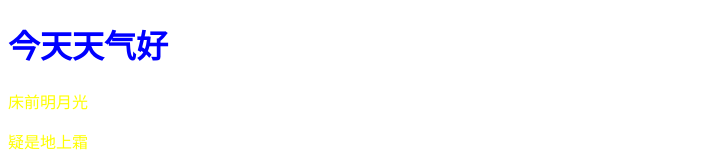
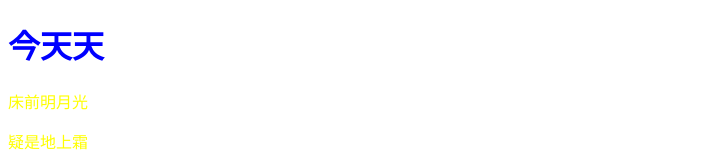
Before and after one commit to lyre-tub/myExperiment, a plain HTML site: page index.html in a window 1280 px wide. Shown: the top 160 px of the page, without its empty margins (0-716 px from the left). Drawn offline with Linux system fonts and the light colour scheme.

Commit message:
Update index.html

```diff
--- a/index.html
+++ b/index.html
@@ -11,7 +11,7 @@
 </head>
 <body>
 
-    <h1>今天天气好</h1>
+    <h1>今天天</h1>
     <p>床前明月光</p>
     <p>疑是地上霜</p>
     <p>举头望明月</p>
```
